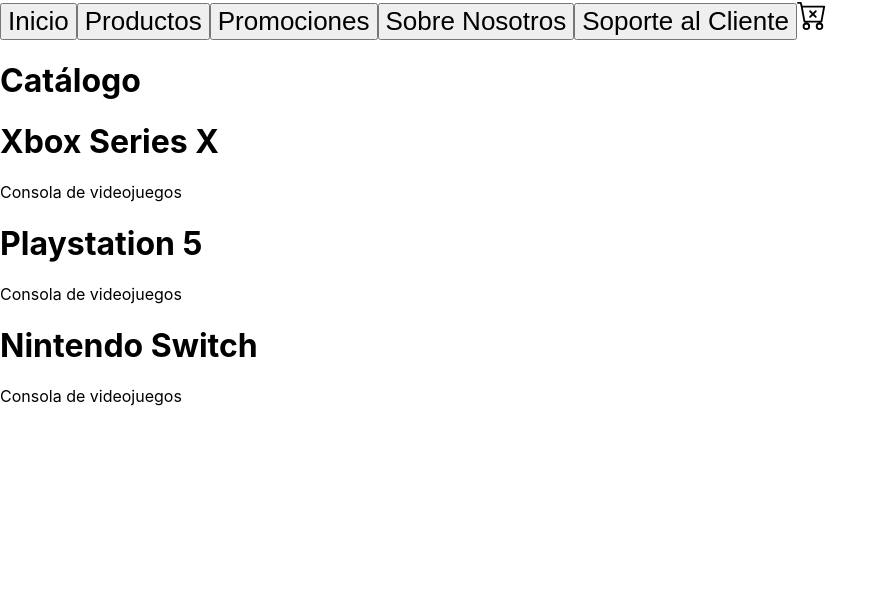
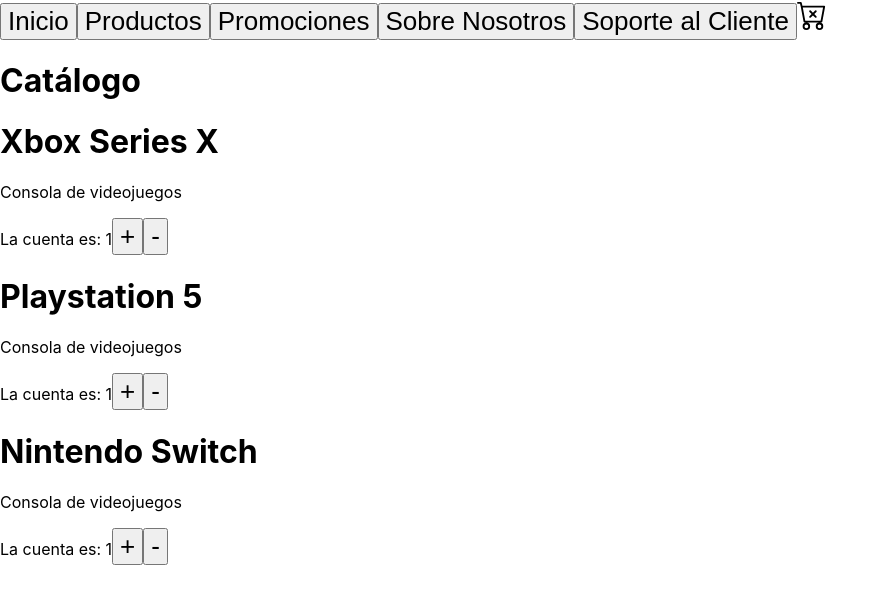
Before and after one commit to SlashxAxl/viteproject, a React (Vite) app: page / in a window 1280 px wide. Shown: the top 604 px of the page, without its empty margins (0-888 px from the left). Built offline with nearby package versions, Linux system fonts and the light colour scheme.

Commit message:
agregando componentes

```diff
--- a/src/components/Catalogue.jsx
+++ b/src/components/Catalogue.jsx
@@ -1,10 +1,12 @@
 import React from 'react'
+import SimpleStateFuncion from './ItemCount'
 
 const Catalogue = ({producto,descripcion}) => {
   return (
     <div>
     <h1>{producto}</h1>
     <p>{descripcion}</p>
+    <SimpleStateFuncion />
     </div>
   )
 }
--- /dev/null
+++ b/src/components/ItemCount.jsx
@@ -0,0 +1,13 @@
+import React, {useState} from "react";
+
+export default function SimpleStateFuncion(){
+    const [cuenta,setCuenta] = useState(1)
+
+    return(
+        <div>
+            La cuenta es: {cuenta}
+            <button onClick={()=>setCuenta(cuenta + 1)}>+</button>
+            <button onClick={()=>setCuenta(cuenta - 1)}>-</button>
+        </div>
+    )
+}
```
